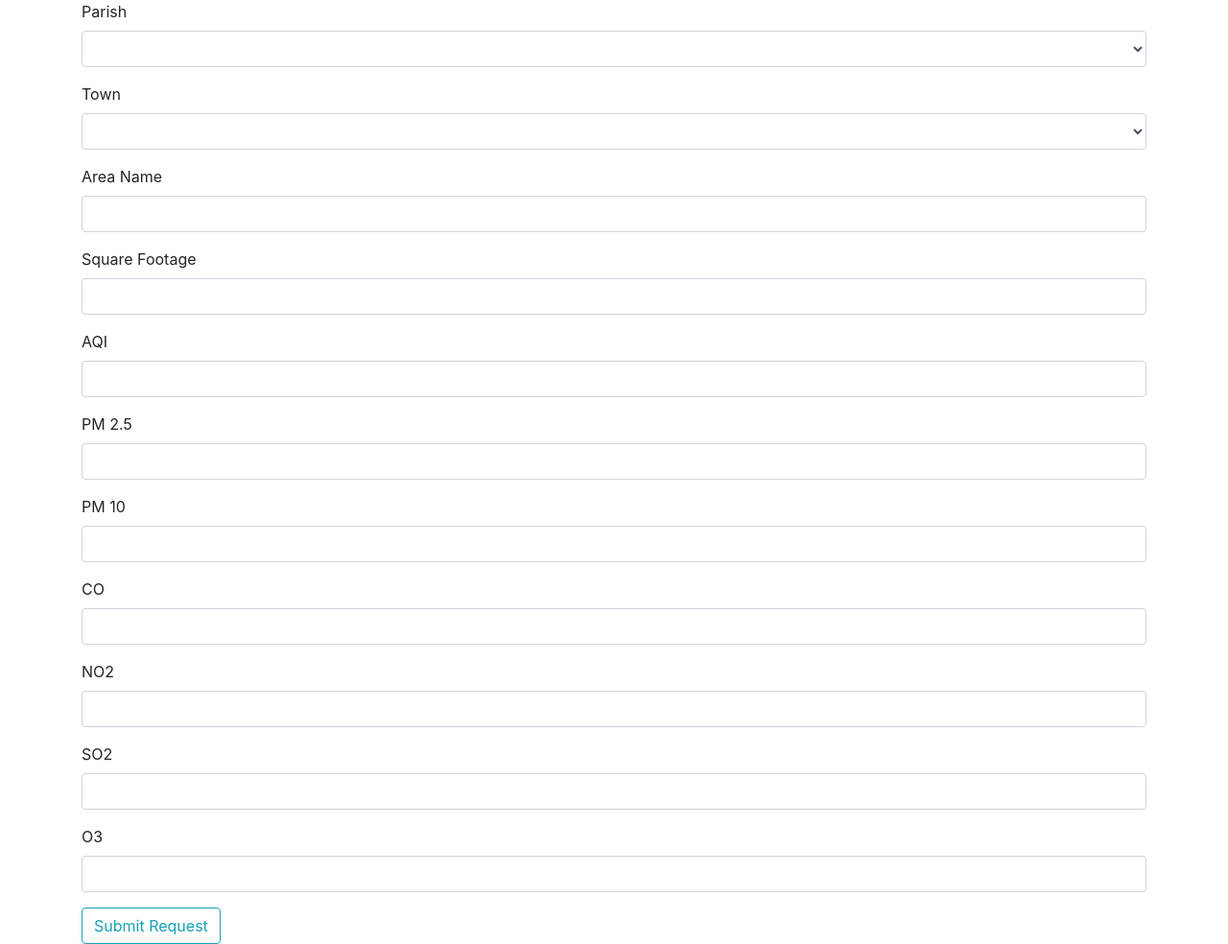
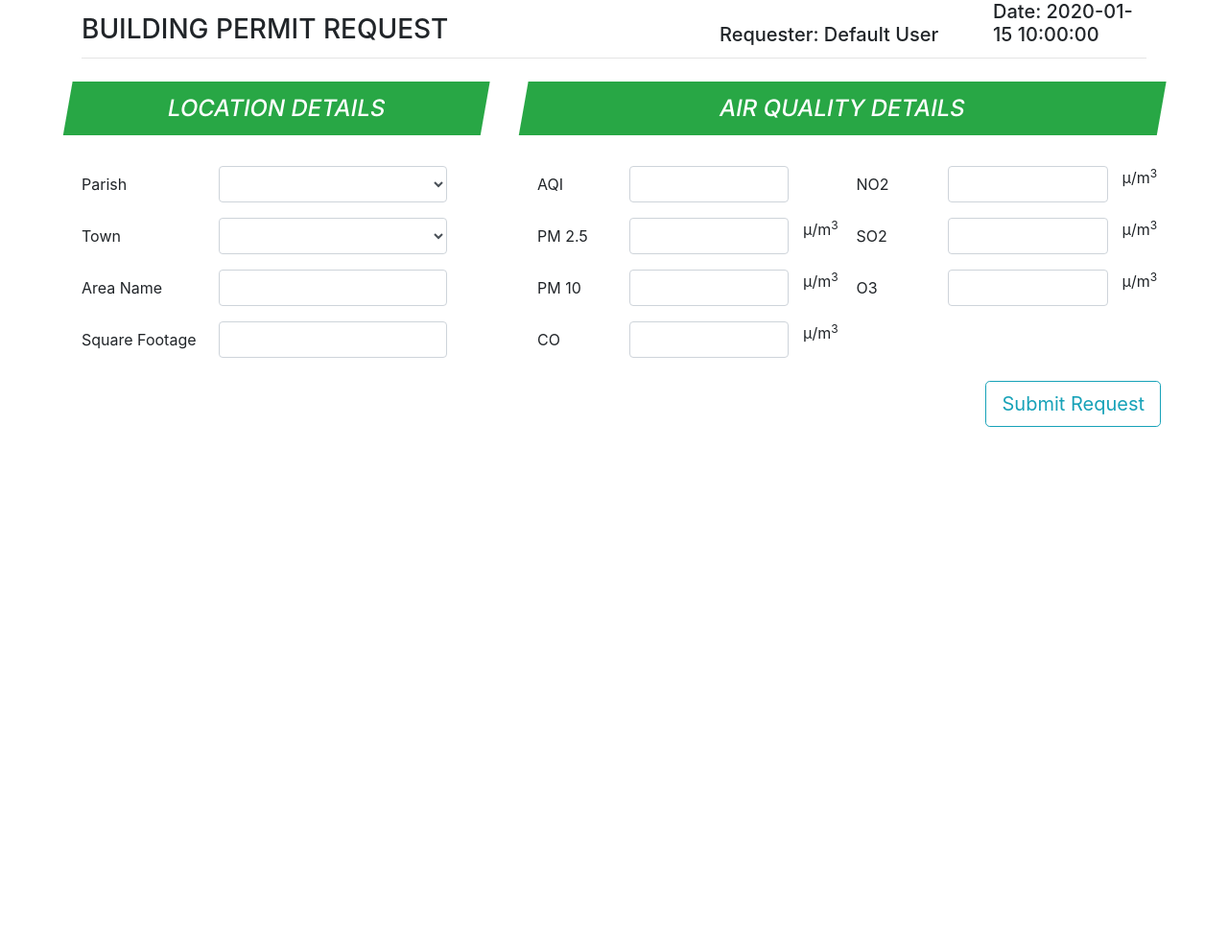
Before and after one commit to shadowlaw/ClAir, a Flask app: template app/templates/new_permit_request.html in a window 1280 px wide. Shown: the whole page at 96% size. After the commit the page ends 445 px from the top, so only its background shows below. Run offline with Flask 2, Linux system fonts and the light colour scheme; tables that the repository leaves empty hold one stand-in row (values such as "Sample post"); the template is opened without the code that fills it: values that come from a table or form of the project are taken from there, most other values are stand-ins (such as "Sample title", 1, 10 or a date in 2020); lists and menus that the app fills with data are empty; parts of the project's set-up code (start-up, migrations or seed data) failed here and were passed over; some libraries are stand-ins or nearby versions.

Commit message:
add style for permit request form

```diff
--- a/Config.py
+++ b/Config.py
@@ -12,3 +12,4 @@ class Config:
         self.SECRET_KEY = getenv('SECRET_KEY')
         self.SQLALCHEMY_DATABASE_URI = getenv('SQLALCHEMY_DATABASE_URI')
         self.SQLALCHEMY_TRACK_MODIFICATIONS = getenv('SQLALCHEMY_TRACK_MODIFICATIONS')
+        self.DISPLAY_DATE_FORMAT = getenv('DISPLAY_DATE_FORMAT')
--- a/app/blueprints/permit/views.py
+++ b/app/blueprints/permit/views.py
@@ -9,6 +9,8 @@ from app.model.user import User
 from app.model.pollutant import Pollutant
 from app.blueprints.permit.form.permit_request import PermitRequestForm
 from app.service.town_service import get_towns
+from datetime import datetime
+
 
 permit = Blueprint("permit", __name__)
 
@@ -47,4 +49,5 @@ def new_permit():
     permit_form.parish.choices.insert(0, ("default", "Choose a Parish"))
     permit_form.town.choices.insert(0, ("default", "Choose a Town"))
 
-    return render_template("new_permit_request.html", permit_form=permit_form)
+    return render_template("new_permit_request.html", permit_form=permit_form,
+                           current_date=datetime.now().strftime(current_app.config["DISPLAY_DATE_FORMAT"]))
--- a/app/templates/__formfieldhelper.html
+++ b/app/templates/__formfieldhelper.html
@@ -1,15 +1,26 @@
 {% macro render_field(field) %}
-  <div class="form-group">
-    {{ field.label }}
-    {% if field.errors %}
-      {{ field(class="form-control form-control-inline is-invalid") }}
-      <div class="invalid-feedback">
-        {% for error in field.errors %}
-            <span>{{ error }}</span>
-        {% endfor %}
-        </div>
-    {% else %}
-      {{ field(class="form-control form-control-inline") }}
+  <div class="form-group row">
+    {{ field.label(class="form-control-label col-4 col-form-label")}}
+    {{ field(**kwargs)|safe }}
+    {% if kwargs['is_pollutant'] %}
+      <span class="col-1">&mu;/m<sup>3</sup></span>
     {% endif %}
   </div>
 {% endmacro %}
+
+{% macro render_field_with_errors(field) %}
+  <div class="form-group row">
+    {{ field.label(class="form-control-label col-4 col-form-label")}}
+    {{ field(**kwargs)|safe }}
+    {% if kwargs['is_pollutant'] %}
+      <span class="col-1">&mu;/m<sup>3</sup></span>
+    {% endif %}
+    {% if field.errors %}
+      <div class="row pl-3 invalid-feedback">
+        {% for error in field.errors %}
+            <span class="col">{{ error }} </span>
+        {% endfor %}
+      </div>
+    {% endif %}
+  </div>
+{% endmacro %}
--- a/app/templates/new_permit_request.html
+++ b/app/templates/new_permit_request.html
@@ -1,21 +1,103 @@
 {% extends 'base.html' %}
 {% block title %}New Permit Request{% endblock title%}
 {% block content%}
-  {% from "__formfieldhelper.html" import render_field %}
+  {% from "__formfieldhelper.html" import render_field, render_field_with_errors%}
+  <div class="row align-items-end">
+      <span class="col-7 h3">BUILDING PERMIT REQUEST</span>
+      <span class="col-3 h5">Requester: Default User</span>
+      <span class="col-2 h5">Date: {{current_date}}</span>
+  </div>
+      <hr class="mt-1"/>
   <form method="POST" action="{{ url_for('.new_permit') }}" novalidate>
-    {{ permit_form.csrf_token }}
-    {{ render_field(permit_form.parish) }}
-    {{ render_field(permit_form.town) }}
-    {{ render_field(permit_form.area_name) }}
-    {{ render_field(permit_form.square_footage) }}
-    {{ render_field(permit_form.AQI) }}
-    {{ render_field(permit_form.PM25) }}
-    {{ render_field(permit_form.PM10) }}
-    {{ render_field(permit_form.CO) }}
-    {{ render_field(permit_form.NO2) }}
-    {{ render_field(permit_form.SO2) }}
-    {{ render_field(permit_form.O3) }}
-    {{ permit_form.submit(class="btn btn-outline-info") }}
+    <div class="row justify-content-around">
+      {{ permit_form.csrf_token }}
+      <div class="col-5">
+        <div class="row mt-2 mb-4" style="transform: skewX(-10deg); height: 4em;">
+          <span class="col-11 bg-success text-white h4 text-center">
+            <span class="row h-100 align-items-center">
+              <span class="col-12">
+                LOCATION DETAILS
+              </span>
+            </span>
+          </span>
+        </div>
+        {% if permit_form.parish.errors %}
+          {{ render_field_with_errors(permit_form.parish, class='form-control col-6 is-invalid') }}
+        {% else %}
+          {{ render_field(permit_form.parish, class='form-control col-6') }}
+        {% endif %}
+        {% if permit_form.town.errors %}
+          {{ render_field_with_errors(permit_form.town, class='form-control col-6 is-invalid') }}
+        {% else %}
+          {{ render_field(permit_form.town, class='form-control col-6') }}
+        {% endif %}
+        {% if permit_form.area_name.errors %}
+          {{ render_field_with_errors(permit_form.area_name, class='form-control col-6 is-invalid') }}
+        {% else %}
+          {{ render_field(permit_form.area_name, class='form-control col-6') }}
+        {% endif %}
+        {% if permit_form.square_footage.errors %}
+          {{ render_field_with_errors(permit_form.square_footage, class='form-control col-6 is-invalid') }}
+        {% else %}
+          {{ render_field(permit_form.square_footage, class='form-control col-6') }}
+        {% endif %}
+      </div>
+      <div class="col-7">
+        <div class="row mt-2 mb-4" style="transform: skewX(-10deg); height: 4em;">
+          <span class="col-12 bg-success text-white h4 text-center">
+            <span class="row h-100 align-items-center">
+              <span class="col-12">
+                AIR QUALITY DETAILS
+              </span>
+            </span>
+          </span>
+        </div>
+        <div class="row">
+          <div class="col-6">
+            {% if permit_form.AQI.errors %}
+              {{ render_field_with_errors(permit_form.AQI, class='form-control col-6 is-invalid') }}
+            {% else %}
+              {{ render_field(permit_form.AQI, class='form-control col-6') }}
+            {% endif %}
+            {% if permit_form.PM25.errors %}
+              {{ render_field_with_errors(permit_form.PM25, class='form-control col-6 is-invalid', is_pollutant=True) }}
+            {% else %}
+              {{ render_field(permit_form.PM25, class='form-control col-6', is_pollutant=True) }}
+            {% endif %}
+            {% if permit_form.PM10.errors %}
+              {{ render_field_with_errors(permit_form.PM10, class='form-control col-6 is-invalid', is_pollutant=True) }}
+            {% else %}
+              {{ render_field(permit_form.PM10, class='form-control col-6', is_pollutant=True) }}
+            {% endif %}
+            {% if permit_form.CO.errors %}
+              {{ render_field_with_errors(permit_form.CO, class='form-control col-6 is-invalid', is_pollutant=True) }}
+            {% else %}
+              {{ render_field(permit_form.CO, class='form-control col-6', is_pollutant=True) }}
+            {% endif %}
+          </div>
+          <div class="col-6">
+            {% if permit_form.NO2.errors %}
+              {{ render_field_with_errors(permit_form.NO2, class='form-control col-6 is-invalid', is_pollutant=True) }}
+            {% else %}
+              {{ render_field(permit_form.NO2, class='form-control col-6', is_pollutant=True) }}
+            {% endif %}
+            {% if permit_form.SO2.errors %}
+              {{ render_field_with_errors(permit_form.SO2, class='form-control col-6 is-invalid', is_pollutant=True) }}
+            {% else %}
+              {{ render_field(permit_form.SO2, class='form-control col-6', is_pollutant=True) }}
+            {% endif %}
+            {% if permit_form.O3.errors %}
+              {{ render_field_with_errors(permit_form.O3, class='form-control col-6 is-invalid', is_pollutant=True) }}
+            {% else %}
+              {{ render_field(permit_form.O3, class='form-control col-6', is_pollutant=True) }}
+            {% endif %}
+          </div>
+        </div>
+      </div>
+    </div>
+    <div class="row justify-content-end mt-2">
+      {{ permit_form.submit(class="btn btn-lg btn-outline-info") }}
+    </div>
   </form>
 {% endblock content %}
 {% block scripts %}
```
Also changed, not shown: 1 other file.
